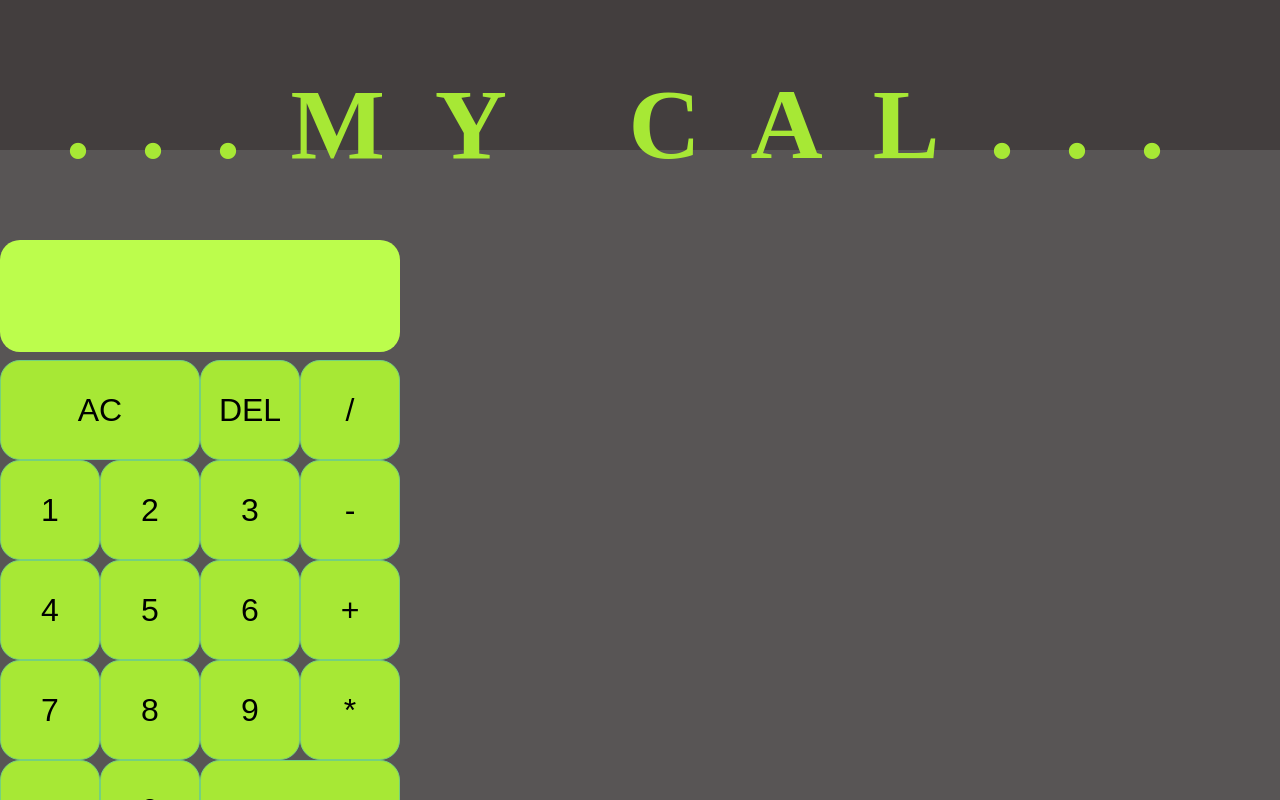
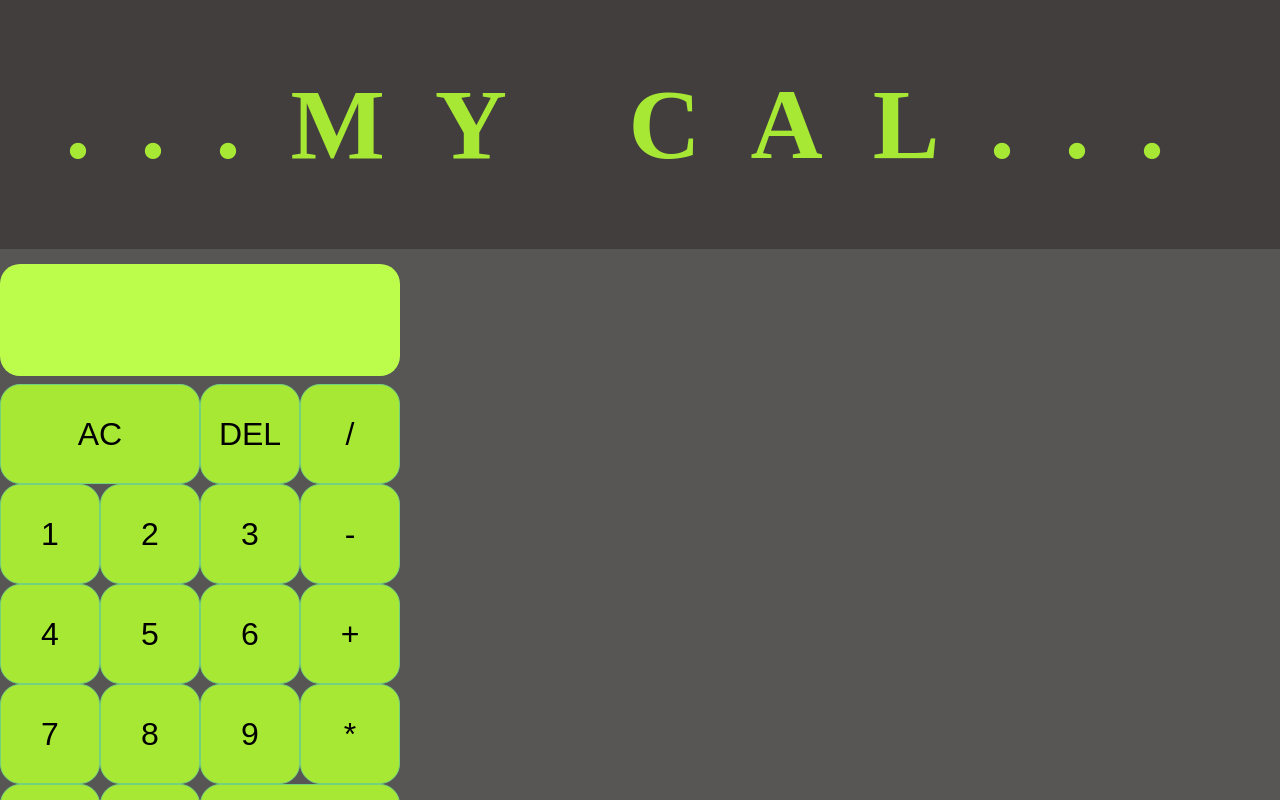
Before and after one commit to Tharindudaminthaovt/Basic-Calculator, a plain HTML site: page index.html in a window 1280 px wide. Drawn offline with Linux system fonts and the light colour scheme.

Commit message:
Update style.css

```diff
--- a/style.css
+++ b/style.css
@@ -8,24 +8,21 @@
 body {
     padding: 0;
     margin: 0;
-    background: #585555 ;
-
+    background: #585555;
+    overflow: hidden;
 }
 
-.my-cal{
+.my-cal {
     width: 100%;
-    height: 150px;
     justify-content: center;
     font-size: 50px;
     display: grid;
     letter-spacing: 50px;
     color: #a7e835;
-    background:#433e3e;
+    background: #433e3e;
+}
 
-
-
-}
-h1{
+h1 {
     cursor: pointer;
 }
 
@@ -33,33 +30,29 @@ h1{
     display: grid;
     justify-content: center;
     align-content: center;
-    min-height: 100vh;
+    min-height: calc(100vh - 150px);
     grid-template-columns: repeat(4, 100px);
     grid-template-rows: minmax(120px, auto) repeat(5, 100px);
-    position:fixed;
-
+    position: fixed;
 }
 
-.calculator-grid>button {
+.calculator-grid > button {
     cursor: pointer;
     font-size: 2rem;
     border: 1px solid rgb(115, 209, 128);
     outline: none;
     background-color: #a7e835;
     border-radius: 20px;
-
 }
 
-.calculator-grid>button:active {
-
+.calculator-grid > button:active {
     transform: scale(0.9);
-    box-shadow:0 5px 10px rgb(252, 255, 252);
-    color:white;
+    box-shadow: 0 5px 10px rgb(252, 255, 252);
+    color: white;
     border-radius: 20px;
-
 }
 
-.calculator-grid>button:hover{
+.calculator-grid > button:hover {
     background: #BCFD4C;
 }
 
@@ -68,7 +61,7 @@ h1{
 }
 
 .output {
-    grid-column: 1/-1;
+    grid-column: 1 / -1;
     background-color: #BCFD4C;
     display: flex;
     align-items: flex-end;
@@ -77,7 +70,7 @@ h1{
     padding: 10px;
     word-wrap: break-word;
     word-break: break-all;
-    border-radius:20px ;
+    border-radius: 20px;
     margin-bottom: 8px;
 }
 
@@ -90,8 +83,9 @@ h1{
     color: #585555;
     font-size: 2.5rem;
 }
+
 @media only screen and (max-width: 1200px) {
-    .my-cal{
+    .my-cal {
         font-size: 34px;
     }
 }
```
